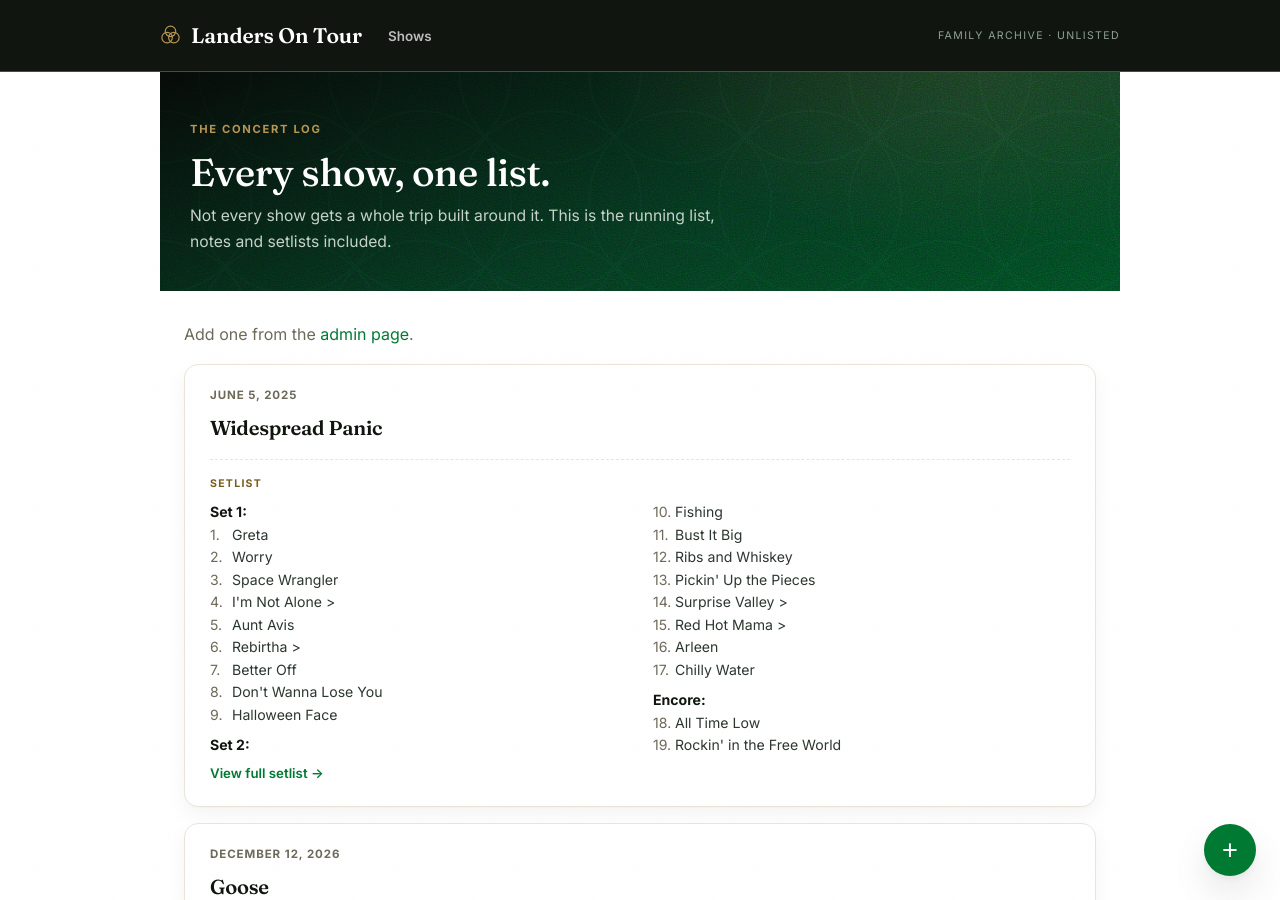
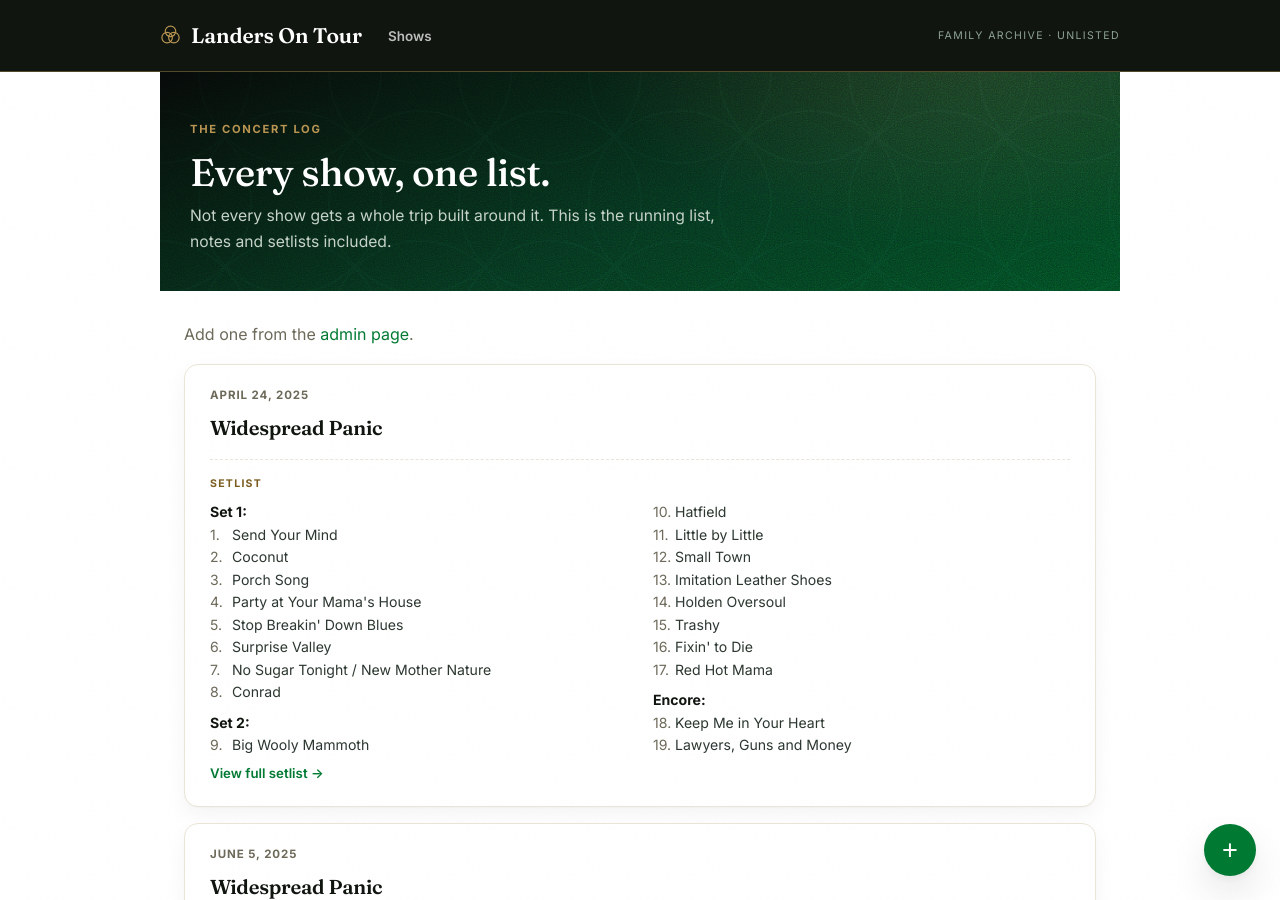
Before and after one commit to bmlanders/adventures, a Jekyll site: the page built from shows/index.html, in a window 1280 px wide and 900 px high. Built offline with Jekyll 4.4.1, drawn with Linux system fonts in a browser that asks for light colours.

Commit message:
Log show: Widespread Panic on 2025-04-24

```diff
--- a/shows/index.html
+++ b/shows/index.html
@@ -14,6 +14,39 @@
 
 <div class="shows-list">
 <!-- SHOWS_START -->
+<div class="show-entry" id="2025-04-24-widespread-panic">
+  <div class="show-date">April 24, 2025</div>
+  <h3>Widespread Panic</h3>
+  <div class="setlist">
+    <div class="setlist-lbl">Setlist</div>
+    <ol class="setlist-list">
+      <li class="setlist-set">Set 1:</li>
+      <li>Send Your Mind</li>
+      <li>Coconut</li>
+      <li>Porch Song</li>
+      <li>Party at Your Mama's House</li>
+      <li>Stop Breakin' Down Blues</li>
+      <li>Surprise Valley</li>
+      <li>No Sugar Tonight / New Mother Nature</li>
+      <li>Conrad</li>
+      <li class="setlist-set">Set 2:</li>
+      <li>Big Wooly Mammoth</li>
+      <li>Hatfield</li>
+      <li>Little by Little</li>
+      <li>Small Town</li>
+      <li>Imitation Leather Shoes</li>
+      <li>Holden Oversoul</li>
+      <li>Trashy</li>
+      <li>Fixin' to Die</li>
+      <li>Red Hot Mama</li>
+      <li class="setlist-set">Encore:</li>
+      <li>Keep Me in Your Heart</li>
+      <li>Lawyers, Guns and Money</li>
+    </ol>
+  </div>
+  <a class="show-trip-link" href="https://www.setlist.fm/setlist/widespread-panic/2025/ascend-amphitheater-nashville-tn-7b5dbe6c.html" target="_blank" rel="noopener">View full setlist &rarr;</a>
+</div>
+
 <div class="show-entry" id="2025-06-05-widespread-panic">
   <div class="show-date">June 5, 2025</div>
   <h3>Widespread Panic</h3>
```
